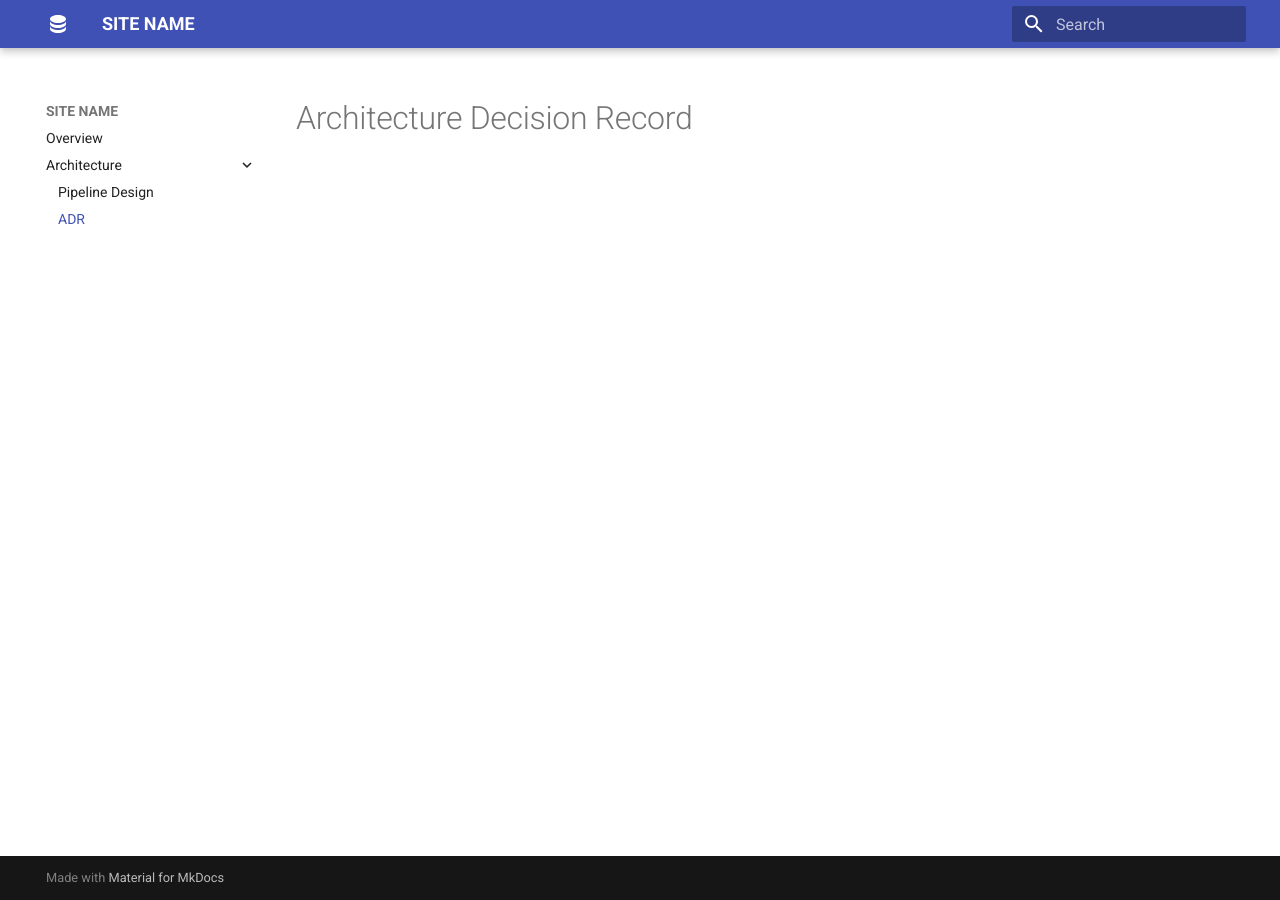
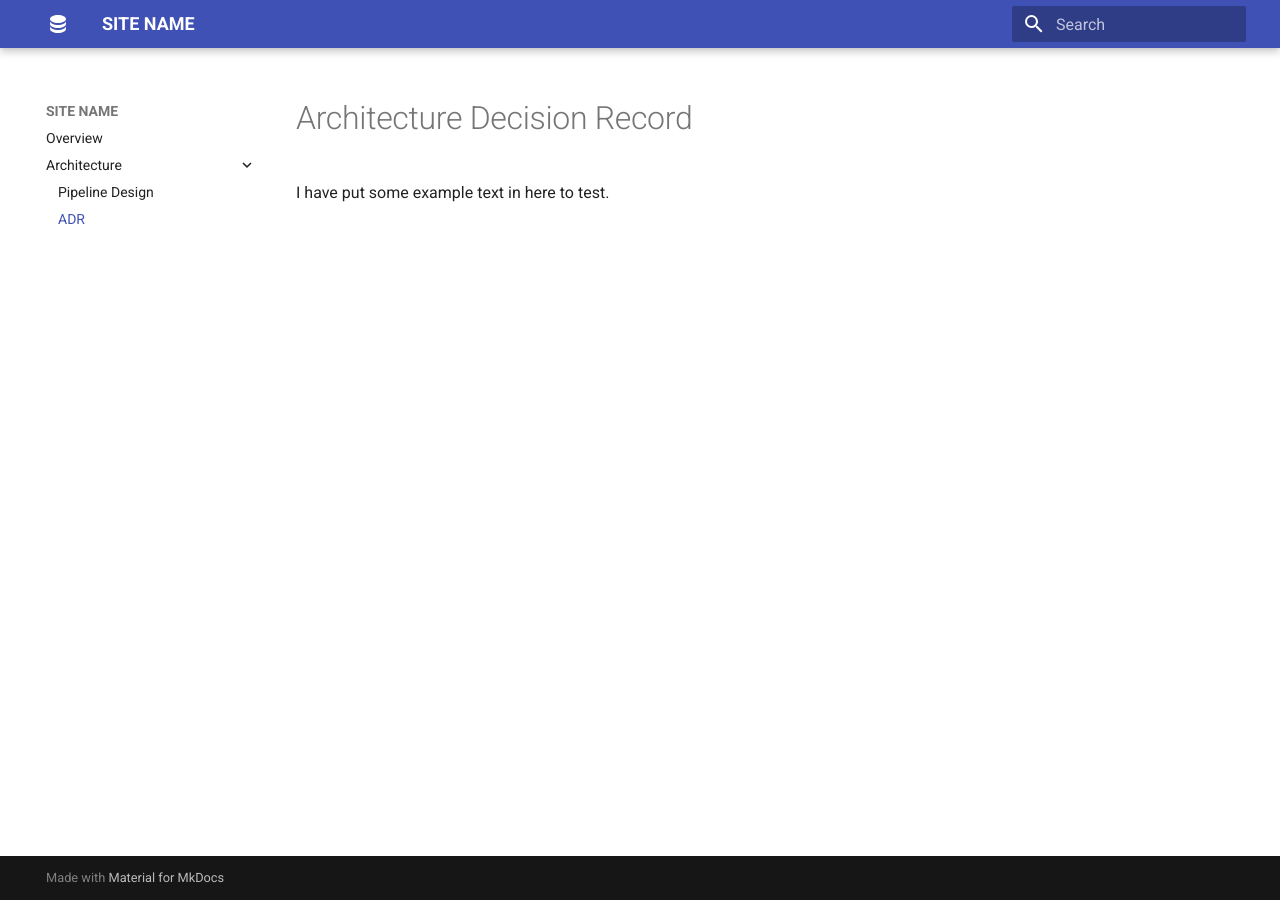
Before and after one commit to ndcbtfncial/nd-qalibpipeline, an MkDocs documentation site: the page built from docs/architecture/adr.md, in a window 1280 px wide. Built offline with MkDocs 1.6.1 and Material for MkDocs 9.7.7, drawn with Linux system fonts in a browser that asks for light colours.

Commit message:
adding example data for adr file

```diff
--- a/docs/architecture/adr.md
+++ b/docs/architecture/adr.md
@@ -1 +1,3 @@
 # Architecture Decision Record
+
+I have put some example text in here to test.
```
